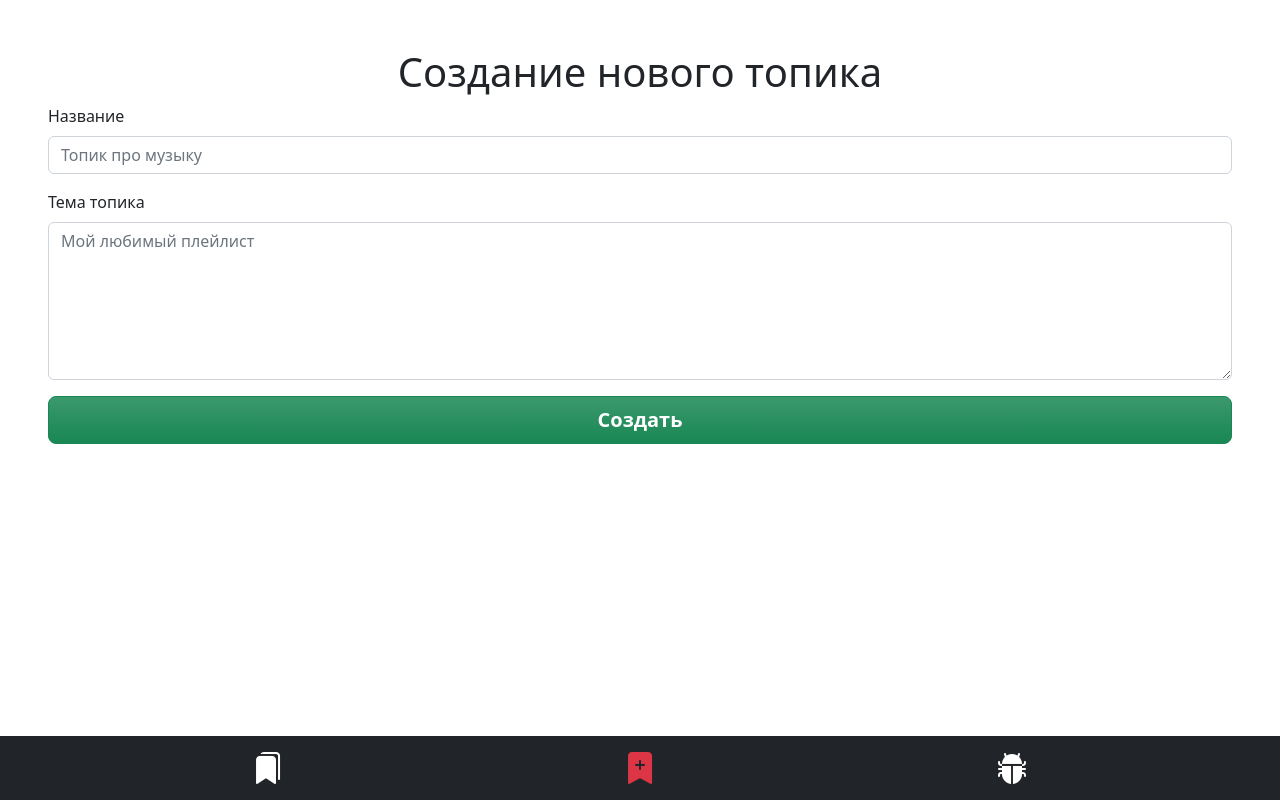
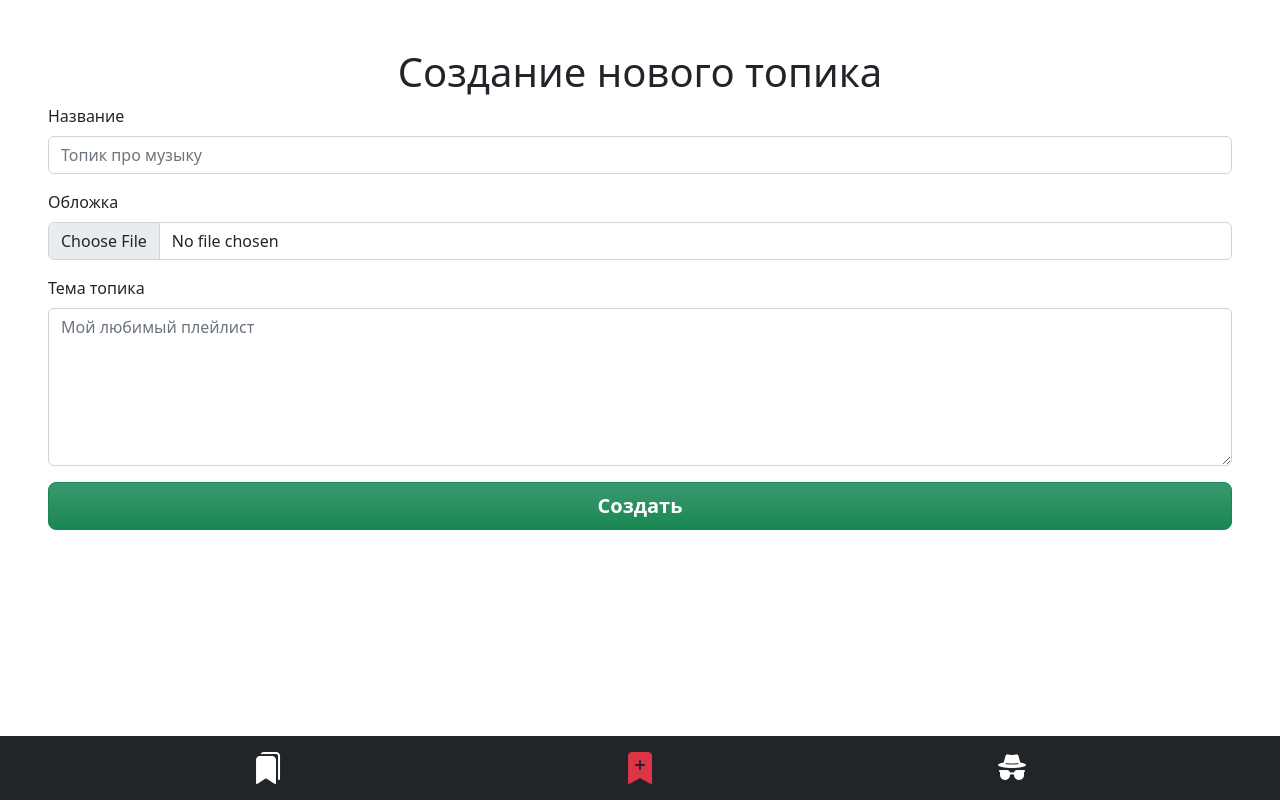
Before and after one commit to pooh2pooh/forum, a PHP site: page /create_topic.php in a window 1280 px wide. Run offline with PHP 8.4, Linux system fonts and the light colour scheme; the visitor is signed in with stand-in values (Sample User, id 1); some libraries are stand-ins or nearby versions.

Commit message:
add cover for topics and integrated editorjs

```diff
--- a/create_topic.php
+++ b/create_topic.php
@@ -19,24 +19,44 @@
 isset($_SESSION['AUTH']) ?: die('Error! Not Auth :(');
 
 require "stdin.class.php";
+require "stdout.class.php";
+
 $stdin = new stdin();
+$stdout = new stdout();
 
 if (isset($_POST['NAME']) && isset($_POST['POST'])) {
-	$stdin->CreateTopic($_POST['NAME'], $_POST['POST'], $_SESSION['AUTH']) ? header('Location: /forum.php') : die('Error! Not Create New Topic :(');
+
+	$cover = '';
+
+	if (isset($_FILES['COVER']['name']) && !empty($_FILES['COVER']['name'])) {
+
+		$upload_dir_cover = 'covers/';
+		$cover = $upload_dir_cover . basename($_FILES['COVER']['name']);
+
+		if (!move_uploaded_file($_FILES['COVER']['tmp_name'], $cover)) {
+			die('Error! Cover not upload.');
+		}
+	}
+
+	$stdin->CreateTopic($_POST['NAME'], $_POST['POST'], $_SESSION['AUTH'], $cover) ? header('Location: /forum.php') : die('Error! Not Create New Topic :(');
 }
 
 ?>
 
 		<div class="p-5">
 			<h1 class="text-center">Создание нового топика</h1>
-			<form action="create_topic.php" method="post">
+			<form action="create_topic.php" method="post" enctype="multipart/form-data">
 				<div class="mb-3">
-					<label for="exampleFormControlInput1" class="form-label">Название</label>
-					<input type="text" class="form-control" id="exampleFormControlInput1" name="NAME" placeholder="Топик про музыку">
+					<label for="topicNameInput" class="form-label">Название</label>
+					<input type="text" class="form-control" id="topicNameInput" name="NAME" placeholder="Топик про музыку">
 				</div>
 				<div class="mb-3">
-					<label for="exampleFormControlTextarea1" class="form-label">Тема топика</label>
-					<textarea class="form-control" id="exampleFormControlTextarea1" name="POST" placeholder="Мой любимый плейлист" rows="6"></textarea>
+					<label for="topicCoverInput" class="form-label">Обложка</label>
+					<input type="file" class="form-control" id="topicCoverInput" name="COVER" accept=".jpg,.jpeg,.png">
+				</div>
+				<div class="mb-3">
+					<label for="topicFirstPostInput" class="form-label">Тема топика</label>
+					<textarea class="form-control" id="topicFirstPostInput" name="POST" placeholder="Мой любимый плейлист" rows="6"></textarea>
 				</div>
 
 				<div class="btn-group w-100" role="group" aria-label="Basic example">
@@ -65,7 +85,7 @@ if (isset($_POST['NAME']) && isset($_POST['POST'])) {
 					</li>
 					<li>
 						<a href="#" class="nav-link text-white">
-							<i class="bi bi-bug-fill mx-auto mb-1" style="font-size: 2rem;"></i>
+							<i class="bi bi-incognito mx-auto mb-1" style="font-size: 2rem;"></i>
 						</a>
 					</li>
 				</ul>
--- a/forum.php
+++ b/forum.php
@@ -29,7 +29,7 @@ foreach ($topics as $row) {
 
 		<div class="list-group">
 			<a href="read_topic.php?topic_id=<?=$row['id']?>" class="list-group-item list-group-item-action d-flex gap-3 py-3" aria-current="true">
-				<img src="https://github.com/twbs.png" alt="twbs" class="rounded-circle flex-shrink-0" width="32" height="32">
+			<img src="<?php strlen($row['cover']) > 0 ? print $row['cover'] : print 'https://via.placeholder.com/150' ?>" alt="<?=$row['name'] . ' cover'; ?>" class="flex-shrink-0" width="128" height="128">
 				<div class="d-flex gap-2 w-100 justify-content-between">
 					<div>
 						<h6 class="mb-0"><?=$row['name']?></h6>
@@ -63,7 +63,7 @@ foreach ($topics as $row) {
 					</li>
 					<li>
 						<a href="#" class="nav-link text-white">
-							<i class="bi bi-bug-fill mx-auto mb-1" style="font-size: 2rem;"></i>
+							<i class="bi bi-incognito mx-auto mb-1" style="font-size: 2rem;"></i>
 						</a>
 					</li>
 				</ul>
--- a/stdin.class.php
+++ b/stdin.class.php
@@ -12,11 +12,11 @@ class stdin {
 
 	}
 
-	function CreateTopic($name, $post, $author)
+	function CreateTopic($name, $post, $author, $cover)
 	{
 
-		$stmt = $this->db->prepare("INSERT INTO topics (name, author) VALUES (:name, :author)");
-		$stmt->execute(['name' => $name, 'author' => $author]);
+		$stmt = $this->db->prepare("INSERT INTO topics (name, author, cover) VALUES (:name, :author, :cover)");
+		$stmt->execute(['name' => $name, 'author' => $author, 'cover' => $cover]);
 		$stmt_new_topic = $this->db->lastInsertId();
 		$stmt_posts = $this->db->prepare("INSERT INTO posts (author, topic_id, post) VALUES (:author, :topic_id, :post)");
 		$stmt_posts->execute(['author' => $author, 'topic_id' => $stmt_new_topic, 'post' => $post]);
--- a/stdout.class.php
+++ b/stdout.class.php
@@ -31,6 +31,12 @@ class stdout {
 		return $stmt->fetchAll(PDO::FETCH_ASSOC);
 	}
 
+	function GetTopic($id)
+	{
+		$stmt = $this->db->query("SELECT * FROM topics WHERE id = $id");
+		return $stmt->fetch(PDO::FETCH_ASSOC);
+	}
+
 	function ListPosts($topic_id)
 	{
 
@@ -42,7 +48,7 @@ class stdout {
 	function FirstPost($topic_id)
 	{
 
-		$stmt = $this->db->prepare("SELECT * FROM posts WHERE topic_id = :topic_id ORDER BY id DESC");
+		$stmt = $this->db->prepare("SELECT * FROM posts WHERE topic_id = :topic_id ORDER BY id");
 		$stmt->execute(['topic_id' => $topic_id]);
 		$post = $stmt->fetch(PDO::FETCH_LAZY);
 		return preg_replace('/https:\/\/soundcloud.com\/\S*/', '&#127925;', $post['post']);
```
Also changed, not shown: read_topic.php (+44 -9 lines), covers/2019-08-05 21-23-46.JPG (added), covers/ello-optimized-aee40793.jpg (added).
